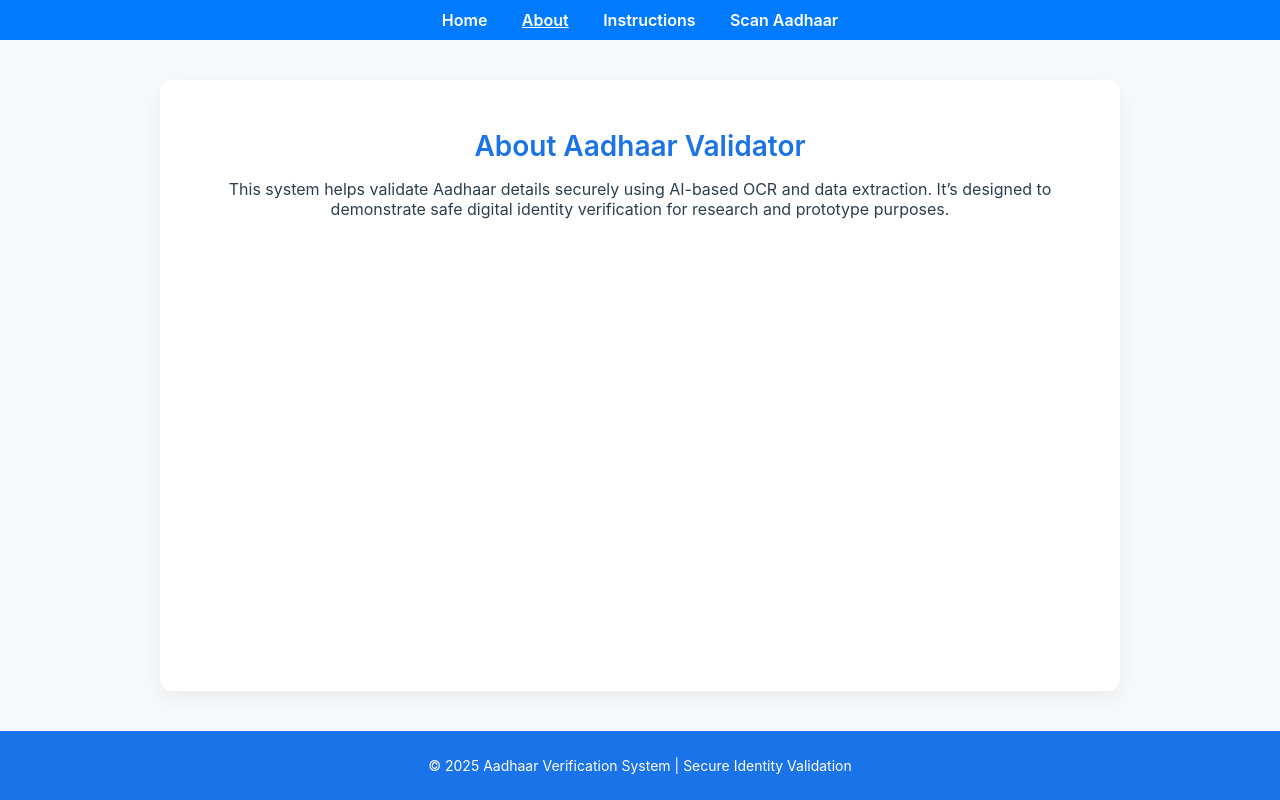
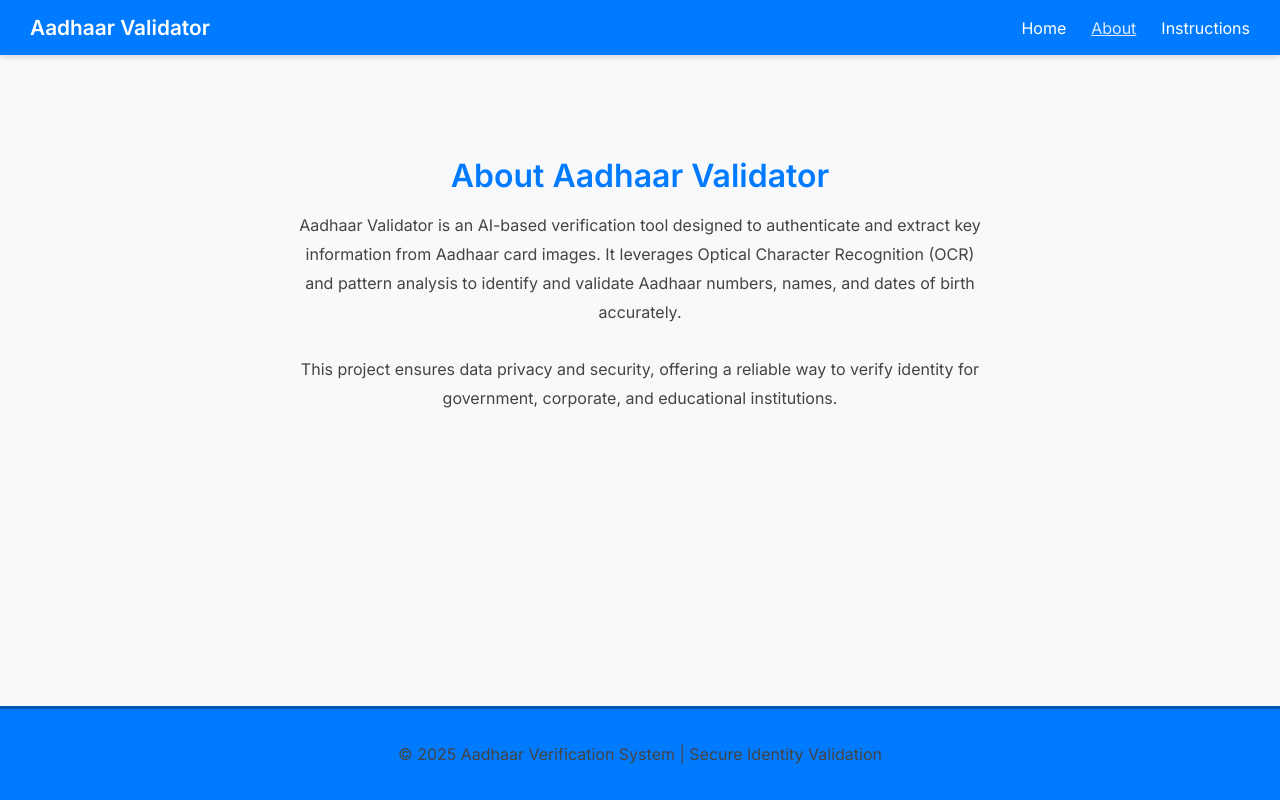
Before and after one commit to vik77-git/Aadhaar-validator, a Flask app: page /about in a window 1280 px wide. Run offline with Flask 3, Linux system fonts and the light colour scheme; parts of the project's set-up code (start-up, migrations or seed data) failed here and were passed over.

Commit message:
Update templates/about.html

```diff
--- a/templates/about.html
+++ b/templates/about.html
@@ -2,23 +2,95 @@
 <html lang="en">
 <head>
   <meta charset="UTF-8">
-  <title>About - Aadhaar Validator</title>
-  <link rel="stylesheet" href="{{ url_for('static', filename='style.css') }}">
+  <title>About | Aadhaar Validator</title>
   <link rel="icon" type="image/png" href="{{ url_for('static', filename='favicon.png') }}">
+  <link href="https://fonts.googleapis.com/css2?family=Inter:wght@400;600&display=swap" rel="stylesheet">
+  <style>
+    body {
+      font-family: 'Inter', sans-serif;
+      background-color: #f7f9fb;
+      margin: 0;
+      display: flex;
+      flex-direction: column;
+      min-height: 100vh;
+    }
+    nav {
+      background-color: #007bff;
+      color: white;
+      padding: 15px 30px;
+      display: flex;
+      justify-content: space-between;
+      align-items: center;
+      box-shadow: 0 2px 6px rgba(0, 0, 0, 0.15);
+    }
+    nav .logo {
+      font-size: 1.3rem;
+      font-weight: 600;
+    }
+    nav ul {
+      list-style: none;
+      display: flex;
+      margin: 0;
+      padding: 0;
+    }
+    nav ul li { margin-left: 25px; }
+    nav ul li a {
+      color: white;
+      text-decoration: none;
+      font-weight: 500;
+      transition: color 0.3s;
+    }
+    nav ul li a:hover, nav ul li a.active {
+      color: #dbe9ff;
+      text-decoration: underline;
+    }
+    .content {
+      flex: 1;
+      max-width: 700px;
+      margin: 80px auto;
+      text-align: center;
+      padding: 0 20px;
+    }
+    h1 {
+      color: #007bff;
+      font-size: 2rem;
+      margin-bottom: 15px;
+    }
+    p {
+      color: #444;
+      font-size: 1rem;
+      line-height: 1.8;
+    }
+    footer {
+      text-align: center;
+      font-size: 0.85rem;
+      color: white;
+      padding: 15px;
+      background: #007bff;
+      border-top: 3px solid #0056b3;
+    }
+  </style>
 </head>
 <body>
-  <nav class="navbar">
+  <nav>
+    <div class="logo">Aadhaar Validator</div>
     <ul>
       <li><a href="{{ url_for('home') }}">Home</a></li>
       <li><a href="{{ url_for('about') }}" class="active">About</a></li>
       <li><a href="{{ url_for('instructions') }}">Instructions</a></li>
-      <li><a href="{{ url_for('scan_page') }}">Scan Aadhaar</a></li>
     </ul>
   </nav>
 
-  <div class="container">
+  <div class="content">
     <h1>About Aadhaar Validator</h1>
-    <p>This system helps validate Aadhaar details securely using AI-based OCR and data extraction. It’s designed to demonstrate safe digital identity verification for research and prototype purposes.</p>
+    <p>
+      Aadhaar Validator is an AI-based verification tool designed to authenticate and extract key
+      information from Aadhaar card images. It leverages Optical Character Recognition (OCR) and
+      pattern analysis to identify and validate Aadhaar numbers, names, and dates of birth accurately.
+      <br><br>
+      This project ensures data privacy and security, offering a reliable way to verify identity
+      for government, corporate, and educational institutions.
+    </p>
   </div>
 
   <footer>
```
